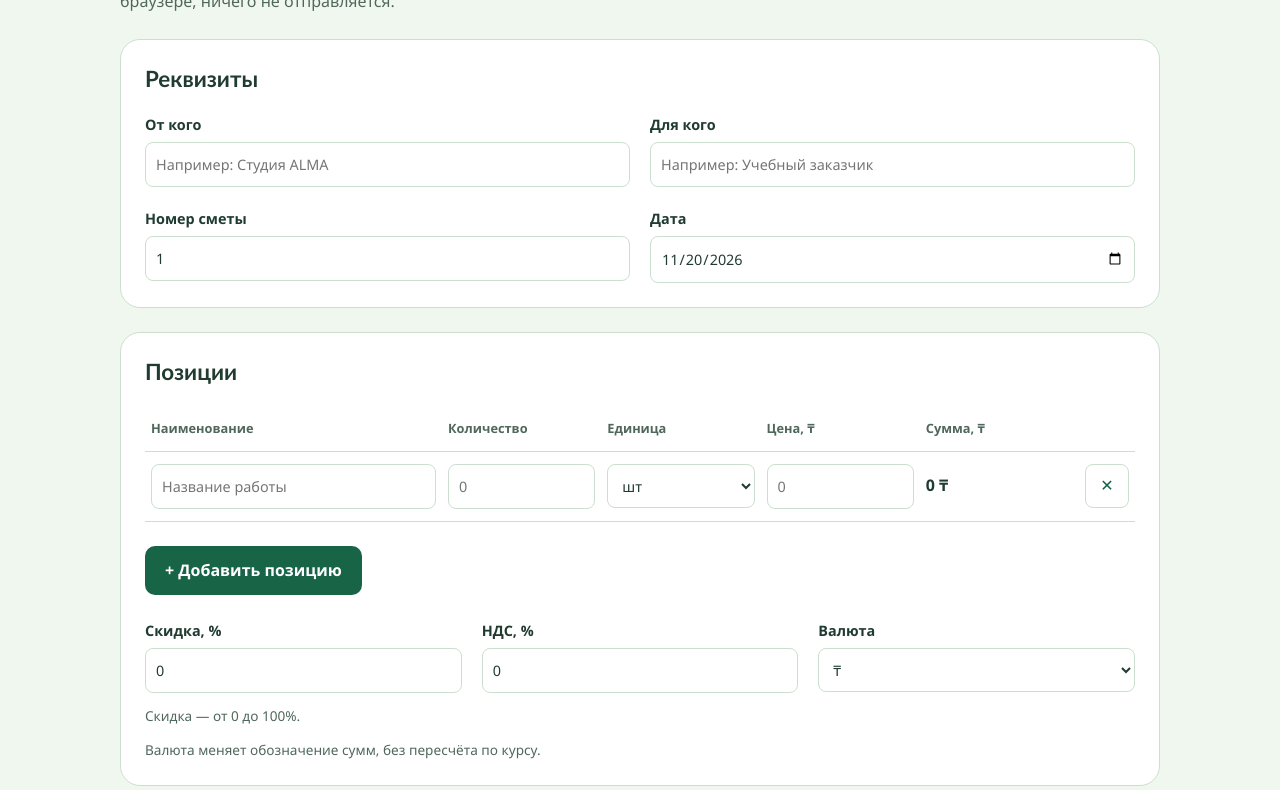
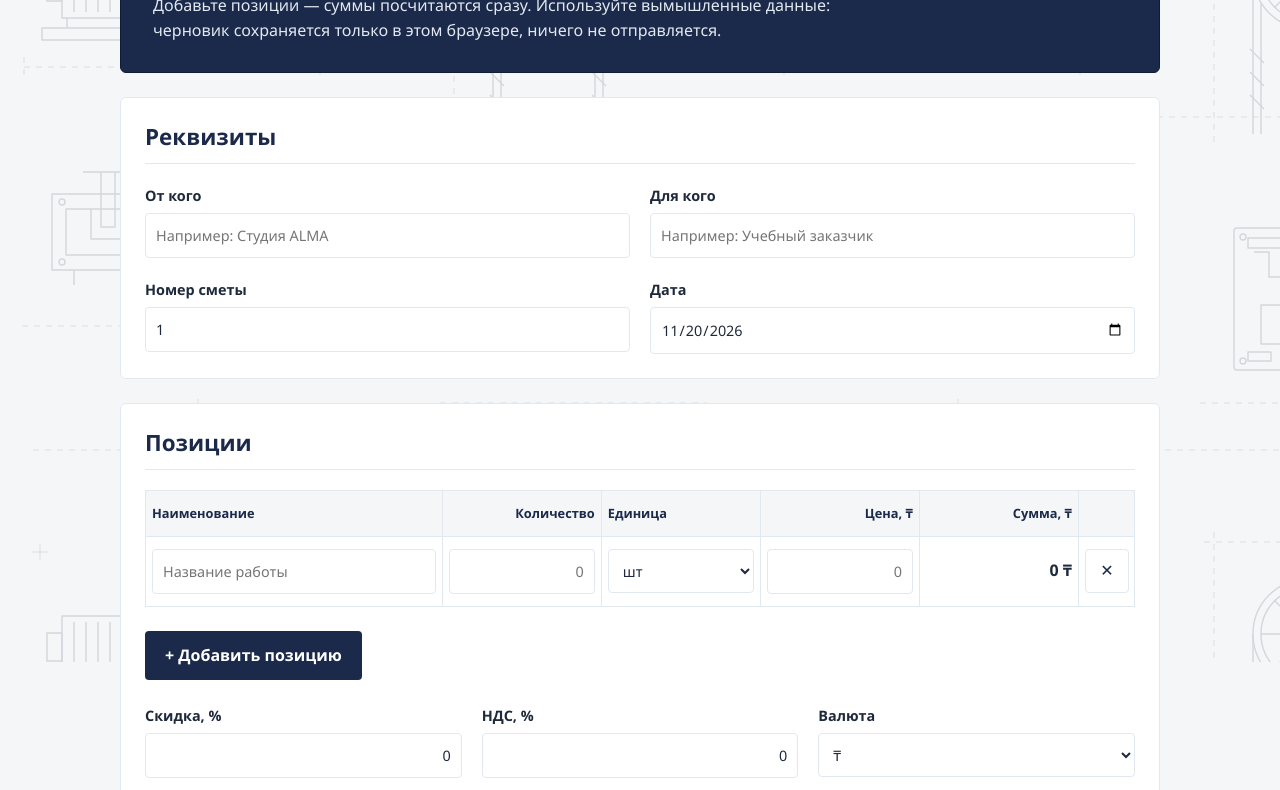
Before and after one commit to messagepro100-cpu/-, a plain HTML site: page index.html in a window 1280 px wide. Shown: the part 138-928 px from the top of the page. Drawn offline with Linux system fonts and the light colour scheme.

Commit message:
Оформить строгий деловой стиль и фон с лифтовыми запчастями

```diff
--- a/index.html
+++ b/index.html
@@ -8,10 +8,55 @@
   <script src="script.js" defer></script>
 </head>
 <body>
+  <svg class="technical-background screen-only" xmlns="http://www.w3.org/2000/svg" aria-hidden="true" focusable="false" width="100%" height="100%">
+    <defs>
+      <pattern id="elevator-blueprint" width="760" height="660" patternUnits="userSpaceOnUse">
+        <g fill="none" stroke="#1B2A4A" stroke-width="1.4" stroke-linejoin="round">
+          <!-- Лифтовая лебёдка: двигатель, редуктор, тяговый шкив. -->
+          <g transform="translate(42 54)">
+            <path d="M0 112h252v12H0zM20 40h96v62H20zM116 54h34v35h-34M25 102v10m82-10v10"/>
+            <path d="M32 46v50m12-50v50m12-50v50m12-50v50m12-50v50m12-50v50M5 57h15v28H5z"/>
+            <circle cx="191" cy="65" r="44"/><circle cx="191" cy="65" r="36"/><circle cx="191" cy="65" r="12"/>
+            <path d="M180 56l-17-18m37 18l18-18m-37 36l-18 18m37-18l18 18M165 101l-6 11m58-11l6 11"/>
+          </g>
+          <!-- Шкив и стальные канаты. -->
+          <g transform="translate(470 42)">
+            <circle cx="78" cy="70" r="55"/><circle cx="78" cy="70" r="47"/><circle cx="78" cy="70" r="17"/>
+            <path d="M78 23v30m0 34v30M31 70h30m34 0h30M44 36l22 22m24 24l22 22M44 104l22-22m24-24l22-22M23 70v160m8-131v131m94-131v131m8-160v160"/>
+            <path d="M20 145l14 14m-14 9l14 14m-14 9l14 14m88-60l14 14m-14 9l14 14m-14 9l14 14"/>
+          </g>
+          <!-- Направляющий башмак и профиль направляющей. -->
+          <g transform="translate(52 310)">
+            <path d="M0 22h112v76H0zM14 37h84v46H14zM39 37v30h34V37M49 0h14v55H49zM31 0h50M22 98v15m68-15v15"/>
+            <circle cx="10" cy="30" r="3"/><circle cx="102" cy="30" r="3"/><circle cx="10" cy="90" r="3"/><circle cx="102" cy="90" r="3"/>
+          </g>
+          <!-- Противовес с наборными грузами. -->
+          <g transform="translate(267 284)">
+            <path d="M0 0h108v190H0zM10 12h88v166H10zM48-32v32m12-32v32M-9 26H0m108 0h9M-9 164H0m108 0h9"/>
+            <path d="M15 24h78v22H15zM15 52h78v22H15zM15 80h78v22H15zM15 108h78v22H15zM15 136h78v22H15z"/>
+          </g>
+          <!-- Плата управления с микросхемой, дорожками и клеммами. -->
+          <g transform="translate(474 366)">
+            <rect width="200" height="142" rx="3"/><rect x="67" y="40" width="58" height="55"/>
+            <path d="M76 31v9m12-9v9m12-9v9m12-9v9M76 95v9m12-9v9m12-9v9m12-9v9M58 49h9m-9 14h9m-9 14h9m-9 13h9m58-41h9m-9 14h9m-9 14h9m-9 13h9M58 49H35V24H20M58 77H27v39h21m86-53h22V26h22m-44 64h27v26h17M88 104v21h38"/>
+            <path d="M14 10h34v10H14zM145 10h38v10h-38zM14 124h23v9H14zM155 124h28v9h-28z"/>
+            <circle cx="9" cy="9" r="3"/><circle cx="191" cy="9" r="3"/><circle cx="9" cy="133" r="3"/><circle cx="191" cy="133" r="3"/>
+          </g>
+          <g stroke-width="0.7" stroke-dasharray="6 6">
+            <path d="M24 205h296M24 195v20m296-20v20M444 20h220M454 10v270M22 464h160M235 270v218M440 541h267M33 588h665M385 255h300"/>
+          </g>
+          <g stroke-width="0.7"><path d="M32 30h16m-8-8v16M714 302h16m-8-8v16M190 545h16m-8-8v16"/></g>
+        </g>
+      </pattern>
+    </defs>
+    <rect width="100%" height="100%" fill="url(#elevator-blueprint)"/>
+  </svg>
   <main class="container">
     <section id="estimate" class="estimate" aria-labelledby="estimate-title">
+      <header class="estimate-header">
       <h1 id="estimate-title"><span class="screen-only">Смета за 5 минут</span><span id="print-title" class="print-only">Смета</span></h1>
       <p class="screen-only">Добавьте позиции — суммы посчитаются сразу. Используйте вымышленные данные: черновик сохраняется только в этом браузере, ничего не отправляется.</p>
+      </header>
 
       <div class="estimate-card">
         <h2>Реквизиты</h2>
--- a/styles.css
+++ b/styles.css
@@ -1,22 +1,45 @@
 :root {
   color-scheme: light;
-  --background: #f0f7ef;
+  --background: #F4F6F8;
   --surface: #ffffff;
-  --text: #203b30;
-  --muted: #50685b;
-  --accent: #176447;
-  --accent-dark: #104a34;
-  --accent-soft: #dceee1;
-  --border: #ccdfcf;
+  --text: #1E293B;
+  --muted: #475569;
+  --accent: #1B2A4A;
+  --accent-dark: #0F1E36;
+  --accent-soft: #E2E8F0;
+  --green: #1E4D3B;
+  --green-dark: #163A2C;
+  --green-soft: #EDF3F0;
+  --border: #E2E8F0;
 }
 * { box-sizing: border-box; }
 body {
+  isolation: isolate;
   margin: 0;
   min-height: 100vh;
   background: var(--background);
   color: var(--text);
   font-family: "Segoe UI", Arial, sans-serif;
   line-height: 1.6;
+}
+.technical-background {
+  position: fixed;
+  inset: 0;
+  z-index: -1;
+  opacity: 0.15;
+  pointer-events: none;
+}
+.estimate-header {
+  padding: 28px 32px;
+  border: 1px solid var(--accent-dark);
+  border-radius: 6px;
+  background: var(--accent);
+  color: #fff;
+}
+.estimate-header p {
+  max-width: 78ch;
+  margin: 0;
+  color: #E2E8F0;
 }
 .container {
   width: calc(100% - 32px);
@@ -31,7 +54,7 @@ button, input, select { font: inherit; }
 .button {
   padding: 12px 20px;
   border: 0;
-  border-radius: 10px;
+  border-radius: 4px;
   background: var(--accent);
   color: #fff;
   font-weight: 600;
@@ -44,7 +67,7 @@ button:focus-visible, input:focus-visible, select:focus-visible {
 }
 .estimate h1,
 .estimate h2 {
-  font-family: "Trebuchet MS", "Segoe UI", Arial, sans-serif;
+  font-family: "Segoe UI", Arial, sans-serif;
   font-weight: 700;
 }
 
@@ -52,8 +75,13 @@ button:focus-visible, input:focus-visible, select:focus-visible {
   margin-block: 24px;
   padding: 24px;
   border: 1px solid var(--border);
-  border-radius: 20px;
+  border-radius: 6px;
   background: var(--surface);
+}
+.estimate h2 {
+  padding-bottom: 12px;
+  border-bottom: 1px solid var(--border);
+  color: var(--accent);
 }
 
 .estimate-details {
@@ -77,7 +105,7 @@ button:focus-visible, input:focus-visible, select:focus-visible {
   margin-top: 6px;
   padding: 10px;
   border: 1px solid var(--border);
-  border-radius: 8px;
+  border-radius: 4px;
   background: #fff;
   color: var(--text);
   font: inherit;
@@ -107,7 +135,8 @@ select:focus-visible {
 }
 
 .estimate-table th {
-  color: var(--muted);
+  background: var(--background);
+  color: var(--accent);
   font-size: 0.8rem;
   text-align: left;
 }
@@ -115,7 +144,7 @@ select:focus-visible {
 .estimate-table th,
 .estimate-table td {
   padding: 12px 6px;
-  border-bottom: 1px solid var(--border);
+  border: 1px solid var(--border);
   vertical-align: middle;
 }
 
@@ -130,6 +159,32 @@ select:focus-visible {
 .estimate-table input,
 .estimate-table select {
   margin-top: 0;
+}
+
+.estimate-table th:nth-child(2),
+.estimate-table th:nth-child(4),
+.estimate-table th:nth-child(5),
+.estimate-table td:nth-child(2),
+.estimate-table td:nth-child(4),
+.item-sum-cell,
+.estimate input[inputmode],
+.estimate-breakdown dd {
+  text-align: right;
+  font-variant-numeric: tabular-nums;
+}
+
+.estimate-breakdown dd {
+  margin-left: auto;
+}
+
+#save-pdf,
+#copy-whatsapp {
+  background: var(--green);
+}
+
+#save-pdf:hover,
+#copy-whatsapp:hover {
+  background: var(--green-dark);
 }
 
 .visually-hidden,
@@ -152,7 +207,7 @@ select:focus-visible {
 
 .item-remove {
   border: 1px solid var(--border);
-  border-radius: 8px;
+  border-radius: 4px;
   background: #fff;
   color: var(--accent);
   cursor: pointer;
@@ -170,9 +225,9 @@ select:focus-visible {
   gap: 12px 24px;
   padding: 24px;
   border: 1px solid var(--border);
-  border-radius: 20px;
+  border-radius: 4px;
   background: #fff;
-  color: var(--accent-dark);
+  color: var(--green-dark);
   font-size: 1.3rem;
   font-weight: 700;
 }
@@ -185,6 +240,10 @@ select:focus-visible {
 }
 
 @media screen and (max-width: 640px) {
+  .estimate-header {
+    padding: 20px 16px;
+  }
+
   .estimate-card {
     padding: 16px;
   }
@@ -213,7 +272,8 @@ select:focus-visible {
     margin-bottom: 16px;
     padding: 16px;
     border: 1px solid var(--border);
-    border-radius: 12px;
+    border-radius: 4px;
+    background: var(--background);
   }
 
   .estimate-table td {
@@ -238,6 +298,7 @@ select:focus-visible {
     white-space: normal;
     color: var(--muted);
     font-size: 0.8rem;
+    text-align: left;
   }
 
   .item-remove-cell {
@@ -273,7 +334,7 @@ select:focus-visible {
   width: 44px;
   height: 44px;
   margin: 0;
-  accent-color: var(--accent);
+  accent-color: var(--green);
 }
 
 #trip-days:disabled {
@@ -301,6 +362,7 @@ select:focus-visible {
   justify-content: space-between;
   gap: 8px 20px;
   padding-block: 10px;
+  border-bottom: 1px solid var(--border);
 }
 
 .estimate-summary [hidden] {
@@ -317,8 +379,8 @@ select:focus-visible {
 .estimate-summary .estimate-total {
   margin-top: 16px;
   padding: 16px;
-  border: 0;
-  background: var(--accent-soft);
+  border: 1px solid var(--green);
+  background: var(--green-soft);
 }
 
 /* Значения для печати не видны на экране. */
@@ -333,7 +395,7 @@ select:focus-visible {
   margin-top: 6px;
   padding: 12px;
   border: 1px solid var(--border);
-  border-radius: 8px;
+  border-radius: 4px;
   background: #fff;
   color: var(--text);
   font: inherit;
@@ -351,6 +413,19 @@ textarea:focus-visible {
 }
 
 @media print {
+  .estimate-header {
+    padding: 0;
+    border: 0;
+    background: transparent;
+    color: #000;
+  }
+
+  .estimate h2 {
+    padding: 0;
+    border: 0;
+    color: #000;
+  }
+
   html,
   body {
     min-height: 0;
```
